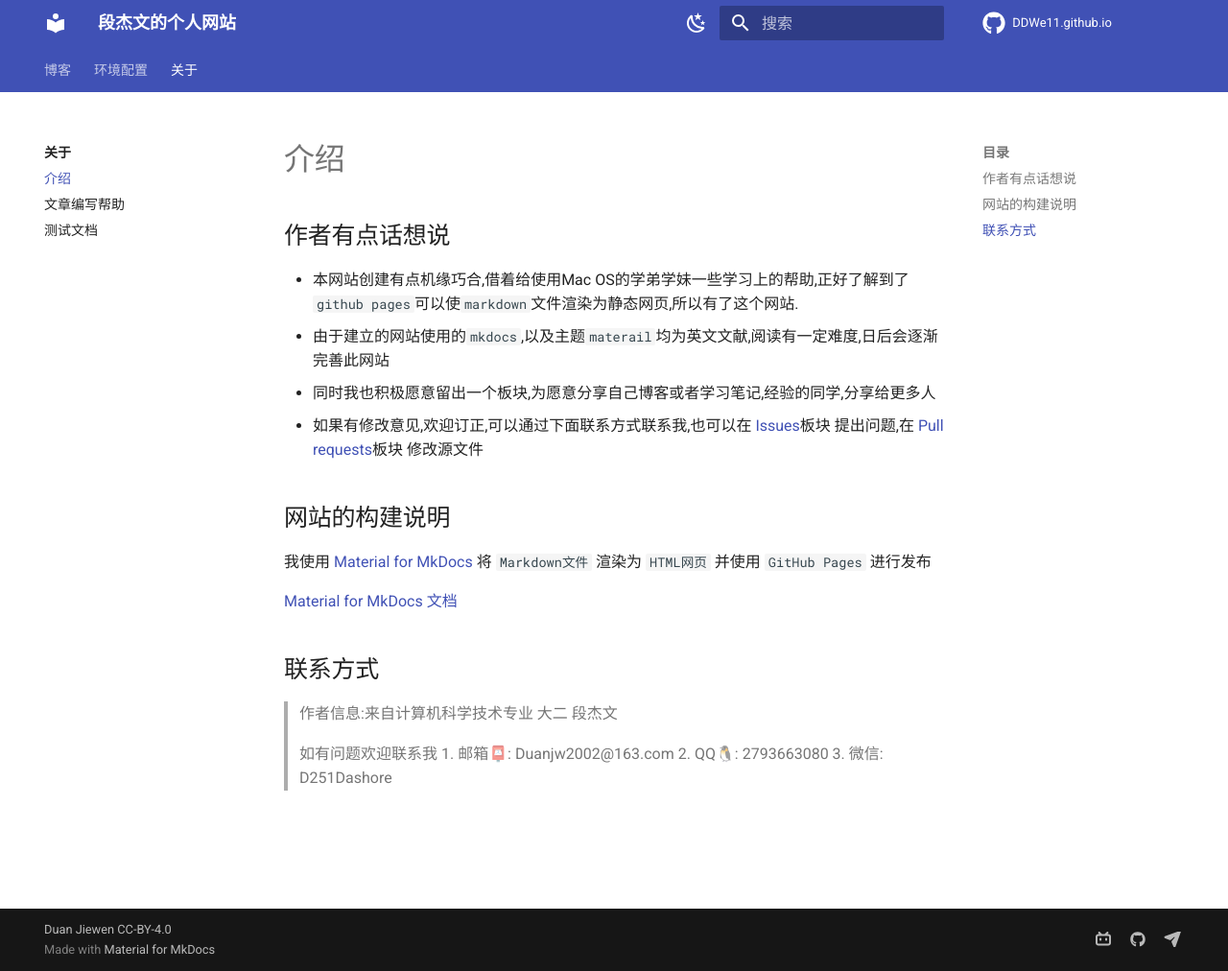
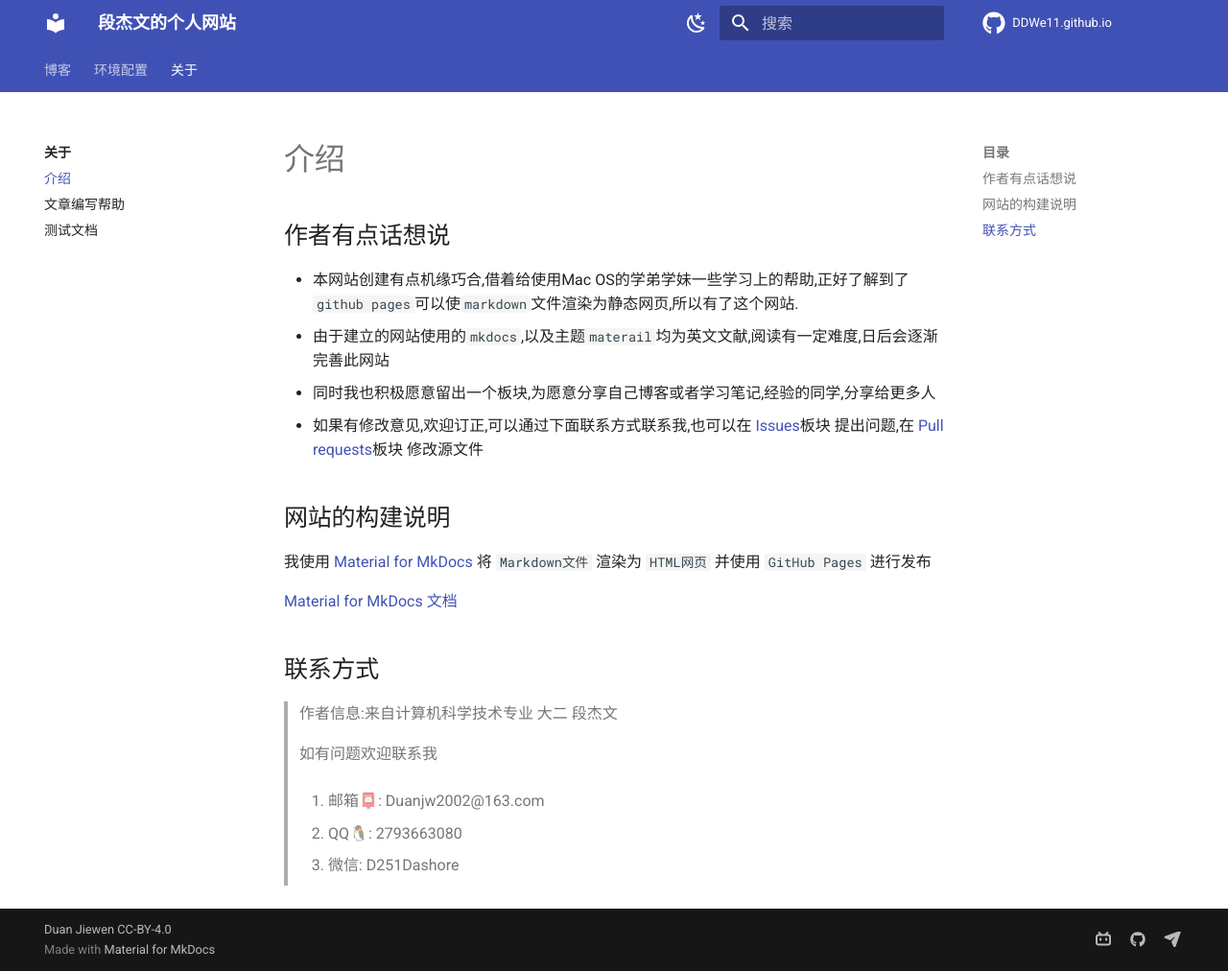
Before and after one commit to DDWe11/DDWe11.github.io, an MkDocs documentation site: the page built from docs/ABOUT/intruction.md, in a window 1280 px wide and 1012 px high. Shown: the whole window at 96% size. Built offline with MkDocs 1.6.1 and Material for MkDocs 9.7.7, drawn with Linux system fonts in a browser that asks for light colours; comment, search, counter and statistics services are not loaded.

Commit message:
Update intruction.md

```diff
--- a/docs/ABOUT/intruction.md
+++ b/docs/ABOUT/intruction.md
@@ -22,6 +22,9 @@ title: 介绍
 > 作者信息:来自计算机科学技术专业 大二 段杰文
 >
 > 如有问题欢迎联系我
-1. 邮箱📮: Duanjw2002@163.com
-2. QQ🐧:  2793663080
-3. 微信: D251Dashore
+>
+>1. 邮箱📮: Duanjw2002@163.com
+>
+>2. QQ🐧:  2793663080
+>
+>3. 微信: D251Dashore
```
